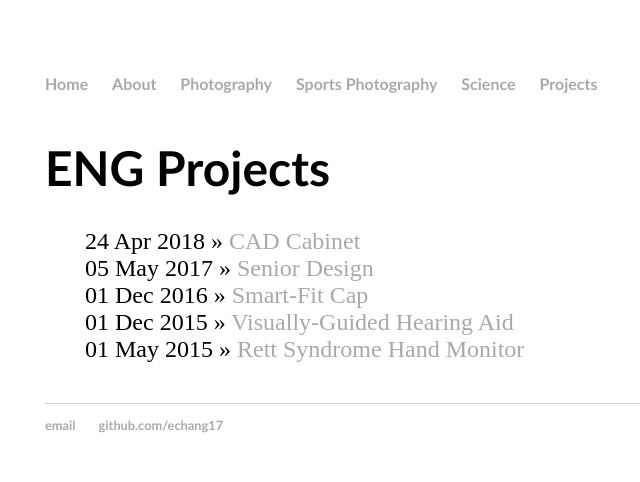
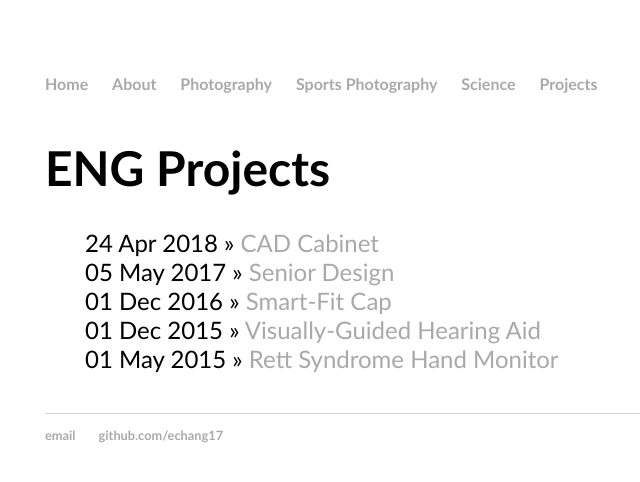
Before and after one commit to echang17/echang17.github.io, a Jekyll site: the page built from projects/index.html, in a window 1280 px wide. Shown: the top 482 px of the page, without its empty margins (147-787 px from the left). Built offline with Jekyll 4.4.1, drawn with Linux system fonts in a browser that asks for light colours.

Commit message:
Update main.css

```diff
--- a/css/main.css
+++ b/css/main.css
@@ -37,6 +37,7 @@ footer {
 ul.posts {
     margin: 20px auto 40px;
     font-size: 1.5em;
+    font-family: 'Trebuchet MS', Helvetica, sans-serif;
 }
 
 ul.posts li {
```
